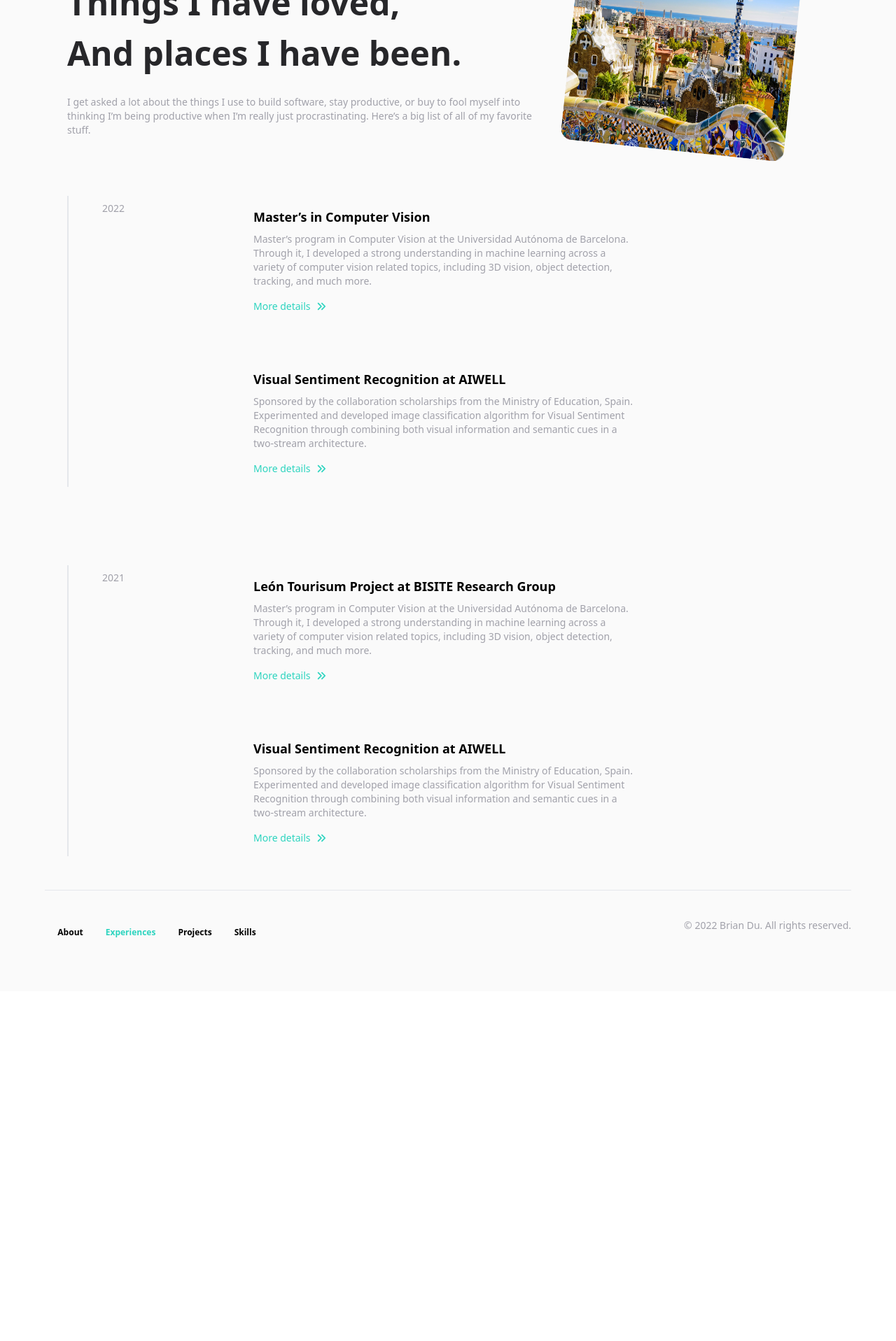
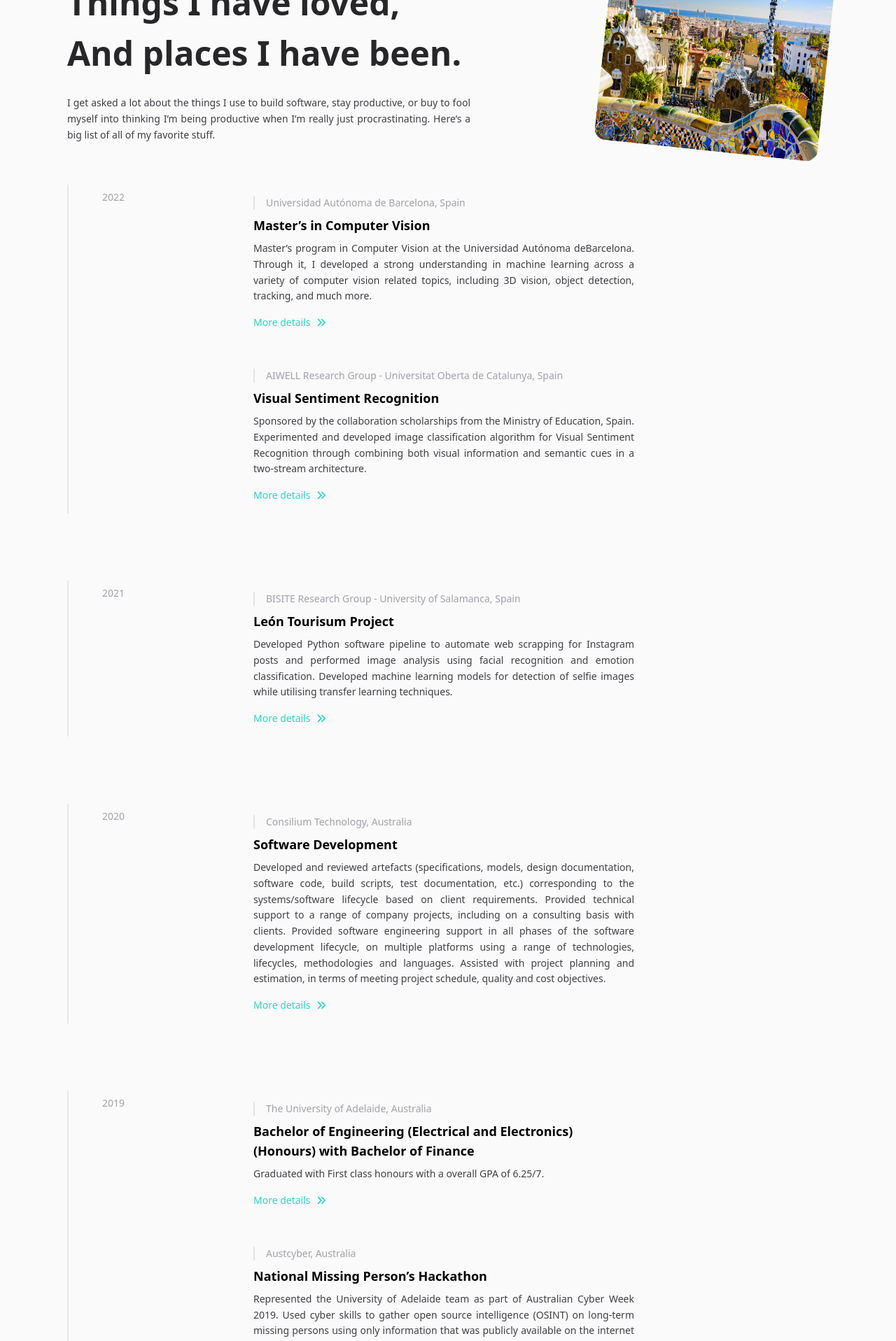
Before and after one commit to GJdu/GJdu.github.io, a React (Vite) app in the folder my_portfolio/: page /Experiences in a window 1280 px wide. Shown: the part 240-2157 px from the top of the page at 70% size. Before the commit the page ends 1657 px from the top, so only its background shows below. Built offline with nearby package versions, Linux system fonts and the light colour scheme.

Commit message:
clean up

```diff
--- /dev/null
+++ b/my_portfolio/src/components/CardExperience.jsx
@@ -0,0 +1,23 @@
+import React from 'react'
+
+import styles from '../style';
+import { MoreDetails } from '../components';
+
+const CardExperience = (props) => {
+  return (
+    <div className='flex flex-col rounded-lg hover:bg-zinc-100 hover:dark:bg-zinc-800 px-4 py-4 max-w-xl'>
+        <div className={`${styles.paragraphLight} border-l-2 border-zinc-200 pl-4 mb-2`}>
+            {props.location}
+        </div>
+        <div className={`${styles.heading3}`}>
+            {props.title}
+        </div>
+        <div className={`${styles.paragraph} mt-2`}>
+            {props.description}
+        </div>
+        <MoreDetails/>
+    </div>
+  )
+}
+
+export default CardExperience
--- /dev/null
+++ b/my_portfolio/src/components/CardExperienceLayout.jsx
@@ -0,0 +1,24 @@
+import React from 'react'
+import styles from '../style'
+import CardExperience from './CardExperience'
+
+const CardExperienceLayout = ({year, props}) => {
+  return (
+    <div className='flex w-3xl border-l-2 mb-12'>
+            <div className={`${styles.paragraphLight} w-[200px] ml-12 mt-2`}>
+                {year}
+            </div>
+            <div className='flex flex-col gap-6'>
+                {props.map(({location, title, description}) => (
+                    <CardExperience
+                    location={location}
+                    title={title}
+                    description={description}
+                    />
+                ))}
+            </div>
+        </div>
+  )
+}
+
+export default CardExperienceLayout
--- a/my_portfolio/src/components/Experiences.jsx
+++ b/my_portfolio/src/components/Experiences.jsx
@@ -2,13 +2,14 @@
 import React from 'react';
 import styles from '../style';
 import { barcelona } from '../assets';
-import { MoreDetails } from '../components';
+import { experience2022, experience2021, experience2020, experience2019, experience2018 } from '../constants';
+import { MoreDetails, CardExperienceLayout } from '../components';
 
 function Experiences () {
     return (
-    <div className='flex flex-col px-24 py-12 gap-16 bg-primary dark:bg-secondary'>
-        <div className='flex flex-row gap-12'>
-            <div className='max-w-2xl'>
+    <div className='flex flex-col px-24 py-12 gap-12 bg-primary dark:bg-secondary'>
+        <div className='flex flex-row gap-12 justify-between'>
+            <div className='max-w-xl'>
                 <div className={`${styles.heading} mb-6 leading-normal`}>
                     <div>
                         What I have done,
@@ -20,7 +21,7 @@ function Experiences () {
                         And places I have been.
                     </div>
                 </div>
-                <div className={`${styles.paragraphLight}`}>
+                <div className={`${styles.paragraph}`}>
                     I get asked a lot about the things I use to build software, stay productive, or buy to fool myself into thinking I’m being productive when I’m really just procrastinating. Here’s a big list of all of my favorite stuff.
                 </div>
             </div>
@@ -28,64 +29,11 @@ function Experiences () {
                 <img src={barcelona} alt="barcelona" className='rounded-2xl aspect-square rotate-6'/>
             </div>
         </div>
-        <div className='flex w-3xl border-l-2 mb-12'>
-            <div className={`${styles.paragraphLight} w-[200px] ml-12 mt-2`}>
-                2022
-            </div>
-            <div className='flex flex-col gap-12'>
-                <div className='flex flex-col rounded-lg hover:bg-zinc-100 px-4 py-4 max-w-xl'>
-                    <div className={`${styles.heading3}`}>
-                        Master’s in Computer Vision
-                    </div>
-                    <div className={`${styles.paragraphLight} mt-2`}>
-                        Master’s program in Computer Vision at the Universidad Autónoma de
-                        Barcelona. Through it, I developed a strong understanding in machine learning across a variety of computer
-                        vision related topics, including 3D vision, object detection, tracking, and much more.
-                    </div>
-                    <MoreDetails/>
-                </div>
-
-                <div className='flex flex-col rounded-lg hover:bg-zinc-100 px-4 py-4 max-w-xl'>
-                    <div className={`${styles.heading3}`}>
-                        Visual Sentiment Recognition at AIWELL
-                    </div>
-                    <div className={`${styles.paragraphLight} mt-2`}>
-                        Sponsored by the collaboration scholarships from the Ministry of Education, Spain.
-                        Experimented and developed image classification algorithm for Visual Sentiment Recognition through combining both visual information and semantic cues in a two-stream architecture.
-                    </div>
-                    <MoreDetails/>
-                </div>
-            </div>
-        </div>
-        <div className='flex w-3xl border-l-2'>
-            <div className={`${styles.paragraphLight} w-[200px] ml-12 mt-2`}>
-                2021
-            </div>
-            <div className='flex flex-col gap-12'>
-                <div className='flex flex-col rounded-lg hover:bg-zinc-100 px-4 py-4 max-w-xl'>
-                    <div className={`${styles.heading3}`}>
-                        León Tourisum Project at BISITE Research Group
-                    </div>
-                    <div className={`${styles.paragraphLight} mt-2`}>
-                        Master’s program in Computer Vision at the Universidad Autónoma de
-                        Barcelona. Through it, I developed a strong understanding in machine learning across a variety of computer
-                        vision related topics, including 3D vision, object detection, tracking, and much more.
-                    </div>
-                    <MoreDetails/>
-                </div>
-
-                <div className='flex flex-col rounded-lg hover:bg-zinc-100 px-4 py-4 max-w-xl'>
-                    <div className={`${styles.heading3}`}>
-                        Visual Sentiment Recognition at AIWELL
-                    </div>
-                    <div className={`${styles.paragraphLight} mt-2`}>
-                        Sponsored by the collaboration scholarships from the Ministry of Education, Spain.
-                        Experimented and developed image classification algorithm for Visual Sentiment Recognition through combining both visual information and semantic cues in a two-stream architecture.
-                    </div>
-                    <MoreDetails/>
-                </div>
-            </div>
-        </div>
+        <CardExperienceLayout year={"2022"} props={experience2022} />
+        <CardExperienceLayout year={"2021"} props={experience2021} />
+        <CardExperienceLayout year={"2020"} props={experience2020} />
+        <CardExperienceLayout year={"2019"} props={experience2019} />
+        <CardExperienceLayout year={"2018"} props={experience2018} />
     </div>
     )
 }
--- a/my_portfolio/src/components/Hero.jsx
+++ b/my_portfolio/src/components/Hero.jsx
@@ -7,8 +7,8 @@ import { JobCard } from '../components';
 const Hero = () => {
   return (
     <section id="hero" className={`flex md:flex-row flex-col py-2`}>
-      <div className={`flex-1 ${styles.flexStart} flex-col xl:px-0 sm:px-16 px-6`}>
-        <div className="flex flex-col justify-between items-left w-full">
+      <div className={`flex-1 item-start flex-col xl:px-0 sm:px-16 px-6 py-12`}>
+        <div className="flex flex-col items-left w-full">
           <h1 className="flex-1 font-sans font-semibold ss:text-[78px] text-[58px] min-w-[600px] text-black dark:text-white ss:leading-relaxed leading-relaxed">
             Hi, I am Brian Du. <br className="sm:block hidden" />{" "}
           </h1>
@@ -46,7 +46,7 @@ const Hero = () => {
             <div className="flex justify-center font-poppins text-zinc-600 dark:text-zinc-300 font-semibold text-lg mb-4">
                 Machine Learning Engineer
             </div>
-            <div className="flex flex-row justify-center gap-x-3 py-4 bg-white">
+            <div className="flex flex-row justify-center gap-x-3 py-4 bg-white dark:bg-zinc-700">
               {socialMedia.map(({id, Icon, link}) => (
                 <Icon fill className='fill-black dark:fill-white'></Icon>
               ))}
--- a/my_portfolio/src/components/index.js
+++ b/my_portfolio/src/components/index.js
@@ -9,6 +9,8 @@ import Projects from "./Projects";
 import Layout from "./Layout";
 import Skills from "./Skills";
 import MoreDetails from "./MoreDetails";
+import CardExperience from "./CardExperience";
+import CardExperienceLayout from "./CardExperienceLayout";
 
 export {
 
@@ -22,6 +24,8 @@ export {
   Layout,
   Footer,
   MoreDetails,
+  CardExperience,
+  CardExperienceLayout,
 
   // Pages
   About,
--- a/my_portfolio/src/constants/index.js
+++ b/my_portfolio/src/constants/index.js
@@ -113,3 +113,102 @@ export const socialMedia = [
     link: "https://www.linkedin.com/",
   },
 ];
+
+export const experience2022 = [
+  {
+    id: "experience-1",
+    location: "Universidad Autónoma de Barcelona, Spain",
+    title: "Master’s in Computer Vision",
+    description: "Master’s program in Computer Vision at the Universidad Autónoma deBarcelona. Through it, I developed a strong understanding in machine learning across a variety of computer vision related topics, including 3D vision, object detection, tracking, and much more.",
+
+  },
+  {
+    id: "experience-2",
+    location: "AIWELL Research Group - Universitat Oberta de Catalunya, Spain",
+    title: "Visual Sentiment Recognition",
+    description: "Sponsored by the collaboration scholarships from the Ministry of Education, Spain. Experimented and developed image classification algorithm for Visual Sentiment Recognition through combining both visual information and semantic cues in a two-stream architecture.",
+
+  },
+];
+
+export const experience2021 = [
+  {
+    id: "experience-1",
+    location: "BISITE Research Group - University of Salamanca, Spain",
+    title: "León Tourisum Project",
+    description: "Developed Python software pipeline to automate web scrapping for Instagram posts and performed image analysis using facial recognition and emotion classification. Developed machine learning models for detection of selfie images while utilising transfer learning techniques.",
+
+  },
+];
+
+export const experience2020 = [
+  {
+    id: "experience-1",
+    location: "Consilium Technology, Australia",
+    title: "Software Development",
+    description: "Developed and reviewed artefacts (specifications, models, design documentation, software code, build scripts, test documentation, etc.) corresponding to the systems/software lifecycle based on client requirements. Provided technical support to a range of company projects, including on a consulting basis with clients. Provided software engineering support in all phases of the software development lifecycle, on multiple platforms using a range of technologies, lifecycles, methodologies and languages. Assisted with project planning and estimation, in terms of meeting project schedule, quality and cost objectives.",
+
+  },
+];
+
+export const experience2019 = [
+  {
+    id: "experience-1",
+    location: "The University of Adelaide, Australia",
+    title: "Bachelor of Engineering (Electrical and Electronics) (Honours) with Bachelor of Finance",
+    description: "Graduated with First class honours with a overall GPA of 6.25/7.",
+
+  },
+  {
+    id: "experience-2",
+    location: "Austcyber, Australia",
+    title: "National Missing Person’s Hackathon",
+    description: "Represented the University of Adelaide team as part of Australian Cyber Week 2019. Used cyber skills to gather open source intelligence (OSINT) on long-term missing persons using only information that was publicly available on the internet to generate new leads on cases.",
+
+  },
+  {
+    id: "experience-3",
+    location: "University of Tartu, Estonia",
+    title: "Cybersecurity Summer School",
+    description: "something something",
+
+  },
+  {
+    id: "experience-4",
+    location: "Ravensburg-Weingarten University of Applied Sciences, Germany",
+    title: "Internet of Things (IoT) Hackathon",
+    description: "Performed penetration testing on IoT sensors within a multi-disciplinary team and in a time pressure scenario. Developed experience in network traffic monitoring by working through network data interception cyber exercise.",
+
+  },
+  {
+    id: "experience-5",
+    location: "Tallinn University of Technology, Estonia",
+    title: "5th Interdisciplinary Cyber Research (ICR) conference 2019",
+    description: "Collaboratively developed a research paper on the potential applications of blockchain in solving sustainable development goals. Actively participated in site visits (NATO, etc.) where I gained first-hand insight into the cybersecurity industry.",
+
+  },
+  {
+    id: "experience-6",
+    location: "The University of Adelaide, Australia",
+    title: "Cybersecurity Research Bootcamp",
+    description: "Developed research skills in the company of a group of like-minded new, early career and experienced researchers. Conducted a literature review on forensic video analysis techniques under the supervision of University lecturers. Presented innovative ideas on potential honours project to an audience.",
+
+  },
+];
+
+export const experience2018 = [
+  {
+    id: "experience-1",
+    location: "Defence Science and Technology Group (DSTG), Australia",
+    title: "Industry Experience Placement",
+    description: "Expanded library of assets through 3D modelling, thereby improving simulation capability. Developed commercial software plugins in C++ and Python, improving existing capabilities and adding new features. Participated in a team project involving verifying and validating infrared scene generator. Organised and ran tutorial classes for colleagues as part of knowledge transfer.",
+
+  },
+  {
+    id: "experience-2",
+    location: "The Katholieke Universiteit Leuven, Belgium",
+    title: "Exchange Program",
+    description: "heavy drinking",
+
+  },
+];
```
